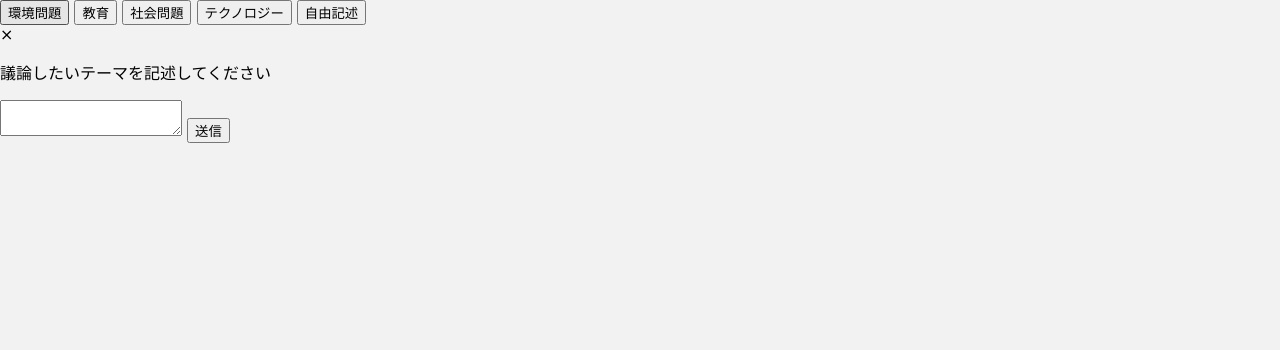
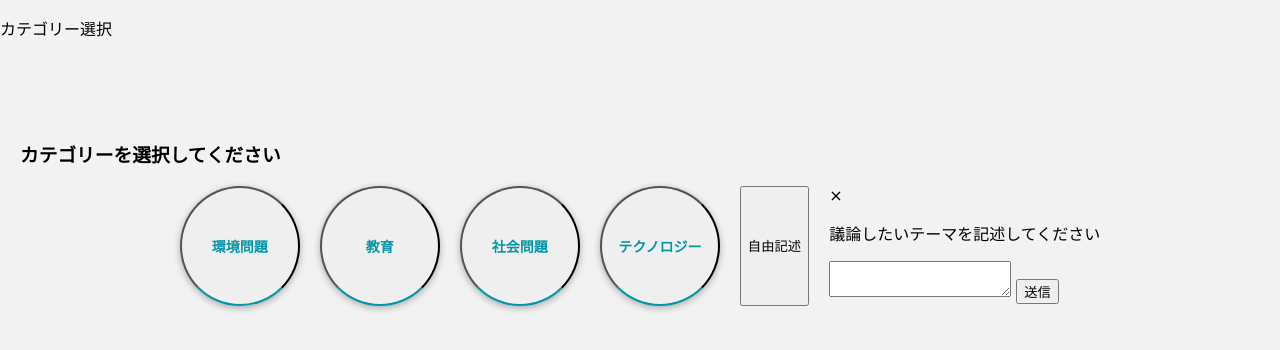
Before and after one commit to WaffleCollege/debuggers, a Flask app: page /category/category_selection in a window 1280 px wide. Shown: the top 350 px of the page. Run offline with Flask 3, Linux system fonts and the light colour scheme.

Commit message:
css対応させた版です

```diff
--- a/templates/category.html
+++ b/templates/category.html
@@ -2,15 +2,17 @@
 <html lang="ja">
 <head>
     <meta charset="UTF-8">
-    <title>カテゴリー選択</title>
+    <p>カテゴリー選択</p>
     <link rel="stylesheet" href="{{ url_for('static', filename='styles.css') }}">
     <link rel="stylesheet" href="{{ url_for('static', filename='category.css') }}">
 </head>
 <body>
     <!-- ボタン -->
     <form action="/category/submit_category" method="post">
+      <h3>カテゴリーを選択してください</h3>
+      <div class="category-buttons">
       {% for category in categories %}
-        <button type="submit" name="category" value="{{ category }}">{{ category }}</button>
+          <button type="submit" name="category" value="{{ category }}" class="category-btn">{{ category }}</button>
       {% endfor %}
       <!-- 自由記述 -->
       <button type="button" id="modalButton">自由記述</button>
```
